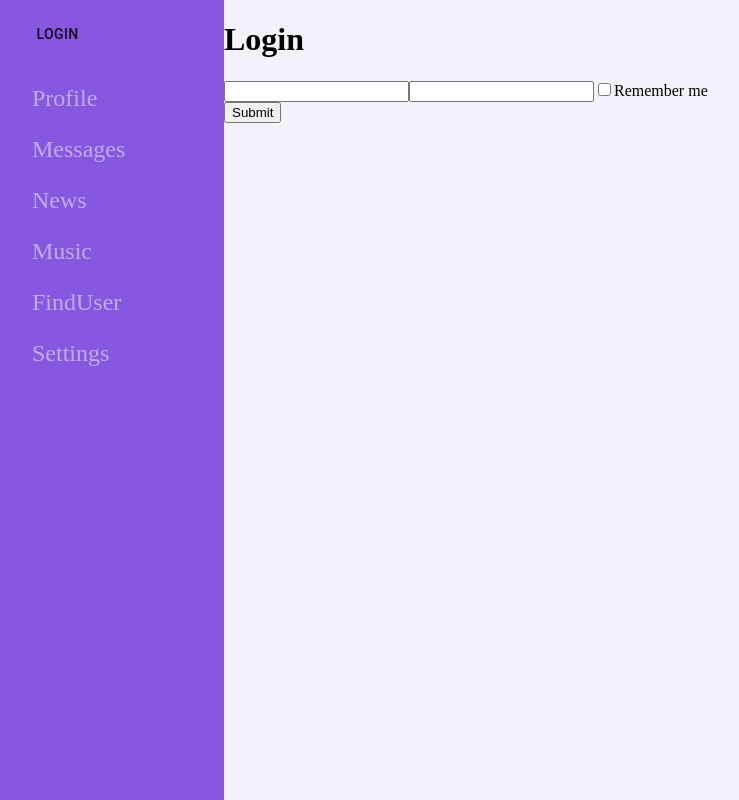
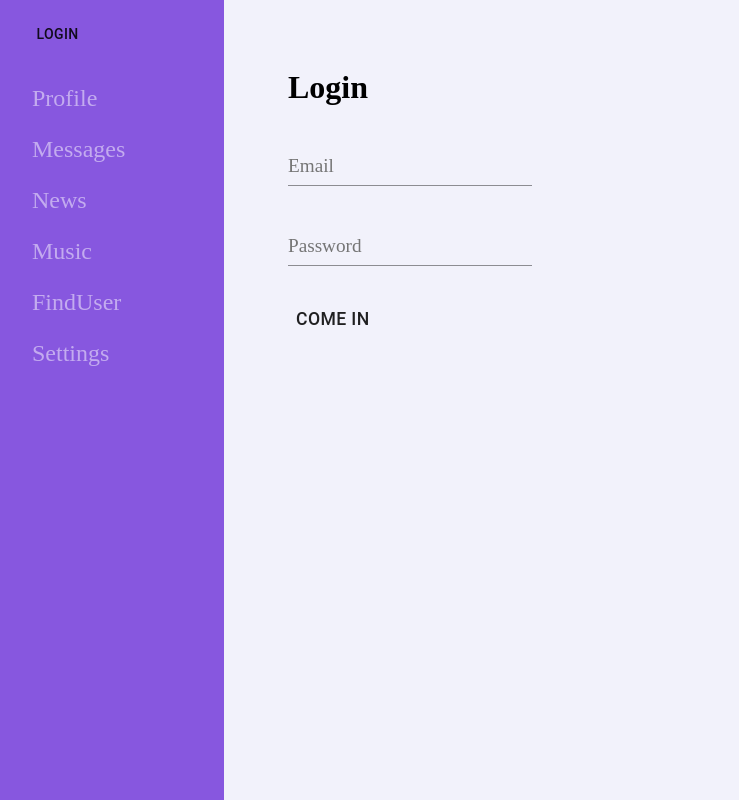
Before and after one commit to Romanov5000/Social-network, a React (Create React App) app: page / in a window 1280 px wide. Shown: the whole page, without its empty margins (32-771 px from the left). Built offline with nearby package versions, Linux system fonts and the light colour scheme; no server answers.

Commit message:
style for login form

```diff
--- a/src/components/Login/Login.jsx
+++ b/src/components/Login/Login.jsx
@@ -2,6 +2,7 @@ import React from "react";
 import {useSelector } from "react-redux";
 import { Redirect } from "react-router-dom";
 import UserSearchForm from './LoginForm/LoginForm';
+import style from './Login.module.css';
 
 const Login = (props) => {
   const isAuth = useSelector((state) => state.isAuth);
@@ -11,7 +12,7 @@ const Login = (props) => {
 
   if (isAuth) return <Redirect to={"/News"} />;
   return (
-    <div>
+    <div className={style.loginContainer}>
       <h1>Login</h1>
       <UserSearchForm />
       {loginError}
--- /dev/null
+++ b/src/components/Login/Login.module.css
@@ -0,0 +1,43 @@
+.loginContainer{
+    margin: 3rem 4rem;
+}
+.loginForm {
+    margin-top: 2rem;
+}
+.loginForm input{
+    font: inherit;
+    color: currentColor;
+    width: 100%;
+    border: 0;
+    height: 1.1876em;
+    margin: 0 0 0.5rem;
+    display: block;
+    padding: 1rem 0 0.5rem;
+    min-width: 0;
+    background: none;
+    border-bottom: 1px solid rgba(0, 0, 0, 0.42);
+    font-size: 1.2rem;
+    transition: 0.1s;
+}
+
+.loginForm :hover{
+    border-bottom: 2px solid rgba(0, 0, 0, 0.87);
+    cursor: pointer;
+}
+
+.loginForm :focus{
+    transform: 200ms cubic-bezier(0.4,0,0.2,1) 0ms;
+    border-bottom: 2px solid #3f51b5;
+    outline: -webkit-focus-ring-color auto 0px;
+}
+.loginError{
+color: brown;
+position: absolute;
+font-size: 1.1rem;
+}
+.submitLogin{
+    margin-top: 2rem;
+}
+.submitLogin span{
+    font-size: 1.1rem;
+}
--- a/src/components/Login/LoginForm/LoginForm.jsx
+++ b/src/components/Login/LoginForm/LoginForm.jsx
@@ -1,7 +1,9 @@
-import React from 'react';
+import React from "react";
 import { Formik, Form, Field, ErrorMessage } from "formik";
 import { postUserLogin } from "../../../actions/loginAction";
 import { useDispatch } from "react-redux";
+import style from "../Login.module.css";
+import Button from '@material-ui/core/Button';
 
 const UserSearchForm = () => {
   const dispatch = useDispatch();
@@ -25,15 +27,26 @@ const UserSearchForm = () => {
       {() => (
         <Form>
           <div>
-            <Field type="login" name="email" />
-            <ErrorMessage name="email" component="div" />
-            <Field type="password" name="password" />
-            <ErrorMessage name="password" component="div" />
-            <Field type="checkbox" name="rememberMe" />
-            Remember me
-            <ErrorMessage name="rememberMe" component="div" />
+            <div className={style.loginForm}>
+              <Field placeholder="Email" type="login" name="email" />
+            </div>
+            <ErrorMessage
+              className={style.loginError}
+              name="email"
+              component="div"
+            />
+            <div className={style.loginForm}>
+              <Field placeholder="Password" type="password" name="password" />
+            </div>
+            <ErrorMessage
+              className={style.loginError}
+              name="password"
+              component="div"
+            />
+            <div className={style.submitLogin}>
+              <Button type="submit">Come in</Button>
+            </div>
           </div>
-          <button type="submit">Submit</button>
         </Form>
       )}
     </Formik>
```
Also changed, not shown: 1 other file (tests, documents, lock files or other folders).
